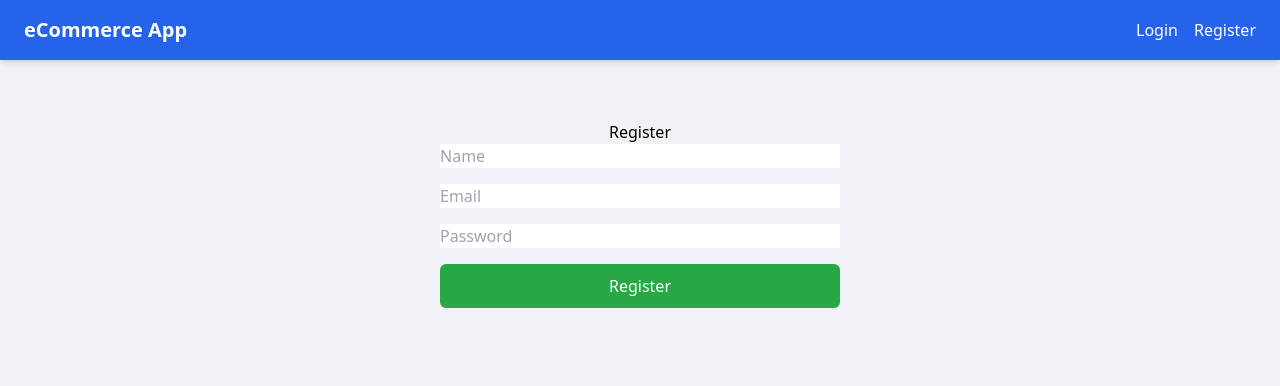
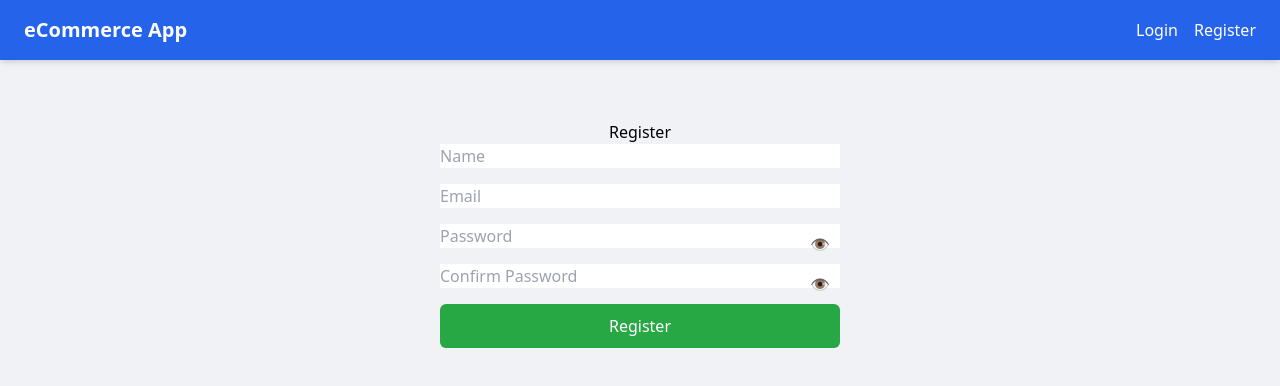
Before and after one commit to sathish103/ecommerce-frontend-app, a React (Vite) app: page /register in a window 1280 px wide. Shown: the top 386 px of the page. Built offline with nearby package versions, Linux system fonts and the light colour scheme.

Commit message:
updated code

```diff
--- a/src/pages/Login.jsx
+++ b/src/pages/Login.jsx
@@ -7,6 +7,7 @@ import { useAuth } from '../context/AuthContext';
 const Login = () => {
   const [email, setEmail] = useState('');
   const [password, setPassword] = useState('');
+  const [showPass, setShowPass] = useState(false);
   const [error, setError] = useState('');
 
   const { login } = useAuth();
@@ -28,8 +29,8 @@ const Login = () => {
       }
 
       const data = await response.json();
-      login(data.token, data.user); // store token in context
-      navigate('/'); // redirect to dashboard
+      login(data.token, data.user);
+      navigate('/');
     } catch (err) {
       setError(err.message);
     }
@@ -44,6 +45,7 @@ const Login = () => {
           <input
             type="email"
             value={email}
+            autoComplete="email"
             onChange={(e) => setEmail(e.target.value)}
             required
             style={{ width: '100%', padding: 8 }}
@@ -51,16 +53,35 @@ const Login = () => {
         </div>
         <div style={{ marginBottom: 20 }}>
           <label>Password:</label>
-          <input
-            type="password"
-            value={password}
-            onChange={(e) => setPassword(e.target.value)}
-            required
-            style={{ width: '100%', padding: 8 }}
-          />
+          <div style={{ position: 'relative' }}>
+            <input
+              type={showPass ? 'text' : 'password'}
+              value={password}
+              autoComplete="current-password"
+              onChange={(e) => setPassword(e.target.value)}
+              required
+              style={{ width: '100%', padding: 8, paddingRight: 40 }}
+            />
+            <span
+              onClick={() => setShowPass(!showPass)}
+              style={{
+                position: 'absolute',
+                right: 10,
+                top: 8,
+                cursor: 'pointer',
+                userSelect: 'none',
+              }}
+            >
+              {showPass ? '🙈' : '👁️'}
+            </span>
+          </div>
         </div>
+
         {error && <p style={{ color: 'red' }}>{error}</p>}
         <button type="submit" style={{ padding: 10, width: '100%' }}>Login</button>
+        <p style={{ marginTop: 10 }}>
+          <a href="#" style={{ fontSize: '14px', color: '#007bff' }}>Forgot password?</a>
+        </p>
       </form>
     </div>
   );
--- a/src/pages/Register.jsx
+++ b/src/pages/Register.jsx
@@ -9,8 +9,11 @@ const Register = () => {
     name: '',
     email: '',
     password: '',
+    confirmPassword: '',
   });
   const [error, setError] = useState('');
+  const [showPass, setShowPass] = useState(false);
+  const [showConfirm, setShowConfirm] = useState(false);
   const navigate = useNavigate();
 
   const handleChange = (e) => {
@@ -20,8 +23,18 @@ const Register = () => {
   const handleSubmit = async (e) => {
     e.preventDefault();
     setError('');
+
+    if (form.password !== form.confirmPassword) {
+      setError('Passwords do not match.');
+      return;
+    }
+
     try {
-      await api.post('/users/register', form);
+      await api.post('/users/register', {
+        name: form.name,
+        email: form.email,
+        password: form.password,
+      });
       alert('Registration successful. Please login.');
       navigate('/login');
     } catch (err) {
@@ -36,6 +49,7 @@ const Register = () => {
         <input
           name="name"
           placeholder="Name"
+          autoComplete="name"
           value={form.name}
           onChange={handleChange}
           required
@@ -44,18 +58,60 @@ const Register = () => {
           name="email"
           type="email"
           placeholder="Email"
+          autoComplete="email"
           value={form.email}
           onChange={handleChange}
           required
         />
+        <div style={{ position: 'relative' }}>
           <input
             name="password"
-          type="password"
+            type={showPass ? 'text' : 'password'}
             placeholder="Password"
+            autoComplete="new-password"
             value={form.password}
             onChange={handleChange}
             required
+            style={{ width: '100%', paddingRight: 40 }}
           />
+          <span
+            onClick={() => setShowPass(!showPass)}
+            style={{
+              position: 'absolute',
+              right: 10,
+              top: 8,
+              cursor: 'pointer',
+              userSelect: 'none',
+            }}
+          >
+            {showPass ? '🙈' : '👁️'}
+          </span>
+        </div>
+        <div style={{ position: 'relative' }}>
+          <input
+            name="confirmPassword"
+            type={showConfirm ? 'text' : 'password'}
+            placeholder="Confirm Password"
+            autoComplete="new-password"
+            value={form.confirmPassword}
+            onChange={handleChange}
+            required
+            style={{ width: '100%', paddingRight: 40 }}
+          />
+          <span
+            onClick={() => setShowConfirm(!showConfirm)}
+            style={{
+              position: 'absolute',
+              right: 10,
+              top: 8,
+              cursor: 'pointer',
+              userSelect: 'none',
+            }}
+          >
+            {showConfirm ? '🙈' : '👁️'}
+          </span>
+        </div>
+
         <button
           type="submit"
           style={{
```
Lines whose indentation alone changed are shown as unchanged.
